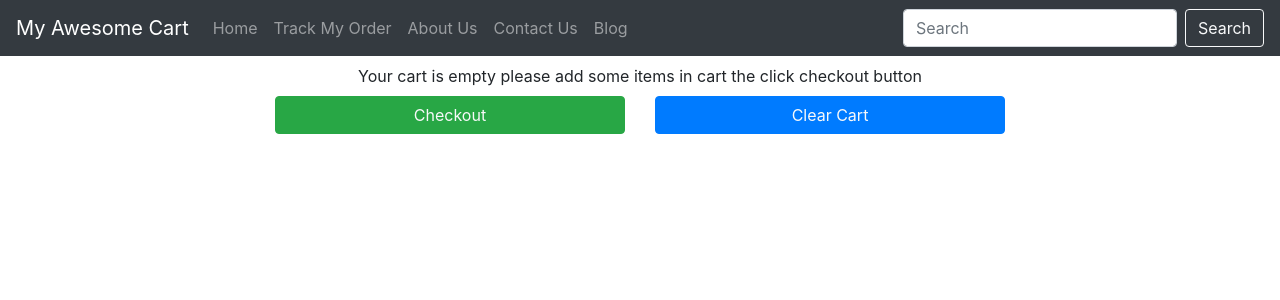
After one commit to grawish/mac-ecart-ekkoshish-django, a Django app: page /shop/cart/ in a window 1280 px wide. The commit adds this page. Shown: the top 300 px of the page. Run offline with Django 3.2, Linux system fonts and the light colour scheme; some libraries are stand-ins or nearby versions.

Commit message:
my own touchups

```diff
--- a/shop/models.py
+++ b/shop/models.py
@@ -39,6 +39,9 @@ class Order(models.Model):
     state = models.CharField(max_length=90, default="")
     zip = models.CharField(max_length=90, default="")
     phone = models.CharField(max_length=10, default="")
+    paymentstatus = models.BooleanField(default=False)
+    paymentid = models.CharField(max_length=100, default="N/A")
+    bankid = models.CharField(max_length=100, default="N/A")
 
 
 class OrderUpdate(models.Model):
--- a/shop/templates/shop/basic.html
+++ b/shop/templates/shop/basic.html
@@ -5,10 +5,6 @@
     <!-- Required meta tags -->
     <meta charset="utf-8">
     <meta name="viewport" content="width=device-width, initial-scale=1, shrink-to-fit=no">
-    <link rel="apple-touch-icon" sizes="180x180" href="{% static 'shop/apple-touch-icon.png' %}">
-    <link rel="icon" type="image/png" sizes="32x32" href="{% static 'shop/favicon-32x32.png' %}">
-    <link rel="icon" type="image/png" sizes="16x16" href="{% static 'shop/favicon-16x16.png' %}">
-    <link rel="manifest" href="{% static 'shop/site.webmanifest' %}">
     <!-- Bootstrap CSS -->
     <link rel="stylesheet" href="https://stackpath.bootstrapcdn.com/bootstrap/4.4.1/css/bootstrap.min.css"
           integrity="sha384-Vkoo8x4CGsO3+Hhxv8T/Q5PaXtkKtu6ug5TOeNV6gBiFeWPGFN9MuhOf23Q9Ifjh" crossorigin="anonymous">
@@ -25,6 +21,7 @@
 
 </head>
 <body>
+<!--navbar starts here-->
 <nav class="navbar navbar-expand-lg navbar-dark bg-dark sticky-top">
     <a class="navbar-brand" href="/">My Awesome Cart</a>
     <button class="navbar-toggler" type="button" data-toggle="collapse" data-target="#navbarSupportedContent"
@@ -53,13 +50,13 @@
         </ul>
         <form method="get" action="/shop/search/" class="form-inline my-2 my-lg-0">
             <input class="form-control mr-sm-2" type="search" placeholder="Search" aria-label="Search" name="search">
-            <button class="btn btn-outline-success my-2 my-sm-0" type="submit">Search</button>
+            <button class="btn btn-outline-light my-2 my-sm-0" type="submit">Search</button>
         </form>
 
-        <div class="row btn btn-secondary mx-2" id="cartbutton" data-html="true" data-container="body"
+        <a href="/shop/cart" class="row btn btn-success mx-2" id="cartbutton" data-html="true" data-container="body"
              data-toggle="popover" data-placement="bottom">
-            Cart(<span id="cart"></span>)
-        </div>
+            Cart(<span id="cart">0</span>)
+        </a>
     </div>
 </nav>
 
--- /dev/null
+++ b/shop/templates/shop/cart.html
@@ -0,0 +1,76 @@
+{% extends 'shop/basic.html' %}
+{% block title %}
+    Cart
+{% endblock %}
+{% block body %}
+    <div class="container my-2">
+        <div class="row d-flex justify-content-center">
+            <div class="col-md-8" id="cartitems">
+
+            </div>
+        </div>
+        <div class="row d-flex justify-content-center">
+            <div class="col-md-8">
+                <div class="row">
+                    <div class="col-6">
+                        <a class="btn btn-success w-100 text-light mt-2" href="/shop/checkout">Checkout</a>
+                    </div>
+                    <div class="col-6">
+                        <a class="btn btn-primary w-100 text-light mt-2" id="clearcart">Clear Cart</a>
+                    </div>
+                </div>
+            </div>
+        </div>
+    </div>
+{% endblock %}
+{% block js %}
+    <script>
+        $("#cartbutton").hide();
+        if (localStorage.getItem('cart') == null) {
+            var cart = {};
+        } else {
+            cart = JSON.parse(localStorage.getItem("cart"));
+            console.log(cart);
+        }
+        string = '<li class="list-group-item d-flex justify-content-center"><h1>Cart</h1></li>';
+        sum = 0;
+        if ($.isEmptyObject(cart)) {
+            string = '<div style="text-align: center;">Your cart is empty please add some items in cart the click checkout button</div>'
+        } else {
+
+            for (var item in cart) {
+                sum += parseInt(cart[item][2].slice(2,)) * parseInt(cart[item][0]);
+                string += `
+<li class="list-group-item d-flex justify-content-b align-items-center">
+<div class="container">
+  <div class="row">
+    <div class="col-md-5">${cart[item][1]}</div>
+    <div class="col-md-3">${cart[item][2]}/item</div>
+    <div class="col-md-2"><span class="badge badge-primary badge-pill">Qty: ${cart[item][0]}</span></div>
+    <div class="col-md-2"><span>₹ ${parseInt(cart[item][2].slice(2,)) * parseInt(cart[item][0])}</span></div>
+  </div>
+</div>
+    </li>`;
+            }
+            string += `<li class="list-group-item d-flex justify-content-between align-items-center">
+                    <div class="container">
+                    <div class="row">
+                    <div class="col-md-10"><b>Total</b></div>
+                    <div class="col-md-2">₹ <span id="TA">${sum}</span></div></div></div>
+                </li>`;
+        }
+        document.getElementById('cartitems').innerHTML = string;
+
+
+        function ClearCart() {
+            cart = JSON.parse(localStorage.getItem('cart'));
+            localStorage.clear();
+            cart = {}
+            window.location.replace("/shop/");
+        }
+
+        $('#clearcart').click(function () {
+            ClearCart();
+        });
+    </script>
+{% endblock %}
--- a/shop/templates/shop/paymentstatus.html
+++ b/shop/templates/shop/paymentstatus.html
@@ -12,7 +12,7 @@
             {% if response.RESPCODE == '01' %}
                 ORDER SUCCESS
             {% else %}
-                ORDER FALIURE
+                ORDER FALIURE BECAUSE {{ response.RESPMSG }}
 
             {% endif %}
         </div>
--- a/shop/urls.py
+++ b/shop/urls.py
@@ -10,5 +10,6 @@ urlpatterns = [
     path("products/<int:idx>", views.prod, name="productView"),
     path("search/", views.search, name="ShopHome"),
     path("checkout/", views.checkout, name="ShopHome"),
-    path("handlerequest/", views.handlerequest, name="handlerequest")
+    path("handlerequest/", views.handlerequest, name="handlerequest"),
+    path("cart/", views.cart, name="cart")
 ]
--- a/shop/views.py
+++ b/shop/views.py
@@ -110,8 +110,6 @@ def checkout(request):
         order = Order(items_json=items_json, name=name, email=email, address=address1 + " " + address2, city=city,
                       state=state, zip=zipc, phone=phone, amount=amount)
         order.save()
-        update = OrderUpdate(odr_id=order.odr_id, update_desc="The order has been placed")
-        update.save()
         done = "true"
         oid = str(order.odr_id)
         # request paytm to transfer the amount in account after payment by user
@@ -143,7 +141,19 @@ def handlerequest(request):
     verify = Checksum.verify_checksum(response_dict, MERCHANT_KEY, checksum)
     if verify:
         if response_dict['RESPCODE'] == '01':
-            pass
-        else:
-            print("Order was not successful because " + response_dict['RESPMSG'])
+            print(response_dict)
+            update = OrderUpdate(odr_id=response_dict['ORDERID'], update_desc="The order has been placed")
+            update.save()
+            Order.objects.filter(odr_id=response_dict['ORDERID']).update(paymentstatus=True,
+                                                                         paymentid=response_dict['TXNID'],
+                                                                         bankid=response_dict['BANKTXNID'])
+    else:
+        print("Order was not successful because " + response_dict['RESPMSG'])
+        update = OrderUpdate(odr_id=response_dict['ORDERID'], update_desc=response_dict['RESPMSG'])
+        update.save()
+        Order.objects.filter(odr_id=response_dict['ORDERID']).update(paymentstatus=False)
     return render(request, 'shop/paymentstatus.html', {"response": response_dict})
+
+
+def cart(request):
+    return render(request, 'shop/cart.html')
```
Also changed, not shown: shop/templates/shop/checkout.html (+5 -3 lines), shop/templates/shop/index.html (+26 -38 lines), shop/templates/shop/paytm.html (+5 -8 lines), db.sqlite3, media/shop/images/pp.jfif (added), shop/migrations/0013_order_paymentstatus.py (added), shop/migrations/0014_order_paymentid.py (added), shop/migrations/0015_order_bankid.py (added).
